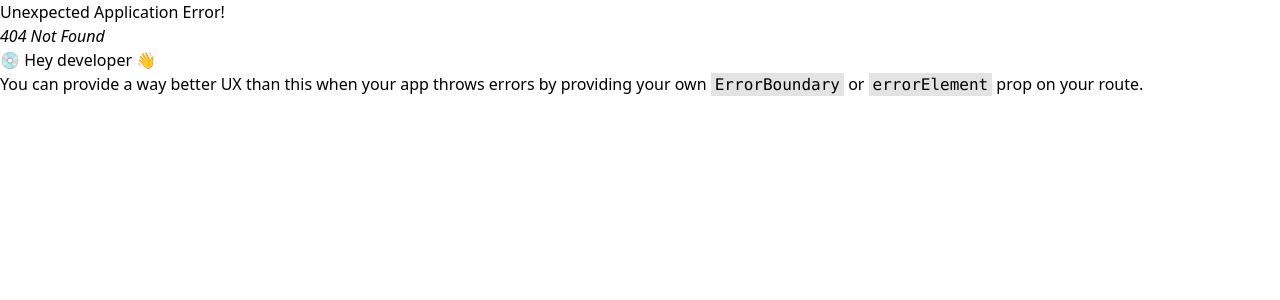
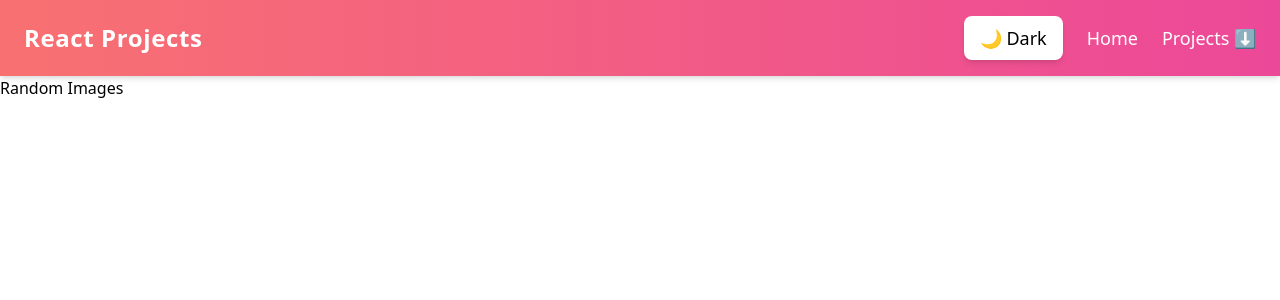
Before and after one commit to yssambare12/30-react-projects, a React (Create React App) app: page /randomimages in a window 1280 px wide. Before the commit this address had no page. Shown: the top 300 px of the page. Built offline with nearby package versions, Linux system fonts and the light colour scheme.

Commit message:
chore: setup route for random image generator

```diff
--- a/src/App.js
+++ b/src/App.js
@@ -12,6 +12,7 @@ import ResturantPage from "./Projects/FoodOrder/ResturantPage";
 import QuoteGenerator from "./Projects/QuoteGenerator/QuoteGenerator";
 import ProfileCard from "./Projects/ProfileCard/ProfileCard";
 import CryptoPrice from "./Projects/CrypotPrice/CryptoPrice";
+import RandomImages from "./Projects/RandomImages/RandomImages";
 
 export function App() {
   return (
@@ -69,6 +70,10 @@ export const appRouter = createBrowserRouter([
         path: "/cryptoprice",
         element: <CryptoPrice />,
       },
+      {
+        path: "/randomimages",
+        element: <RandomImages />,
+      },
     ],
   },
 ]);
--- a/src/Projects/Header.js
+++ b/src/Projects/Header.js
@@ -110,6 +110,14 @@ const Header = () => {
                     💰 CryptoPrice
                   </Link>
                 </li>
+                <li>
+                  <Link
+                    className="block px-4 py-2 text-gray-700 dark:text-gray-200 hover:bg-gray-100 dark:hover:bg-gray-700 rounded-md"
+                    to="/randomimages"
+                  >
+                    Random Images
+                  </Link>
+                </li>
               </ul>
             </div>
           )}
--- /dev/null
+++ b/src/Projects/RandomImages/RandomImages.js
@@ -0,0 +1,5 @@
+const RandomImages = () => {
+  return <div>Random Images</div>;
+};
+
+export default RandomImages;
```
